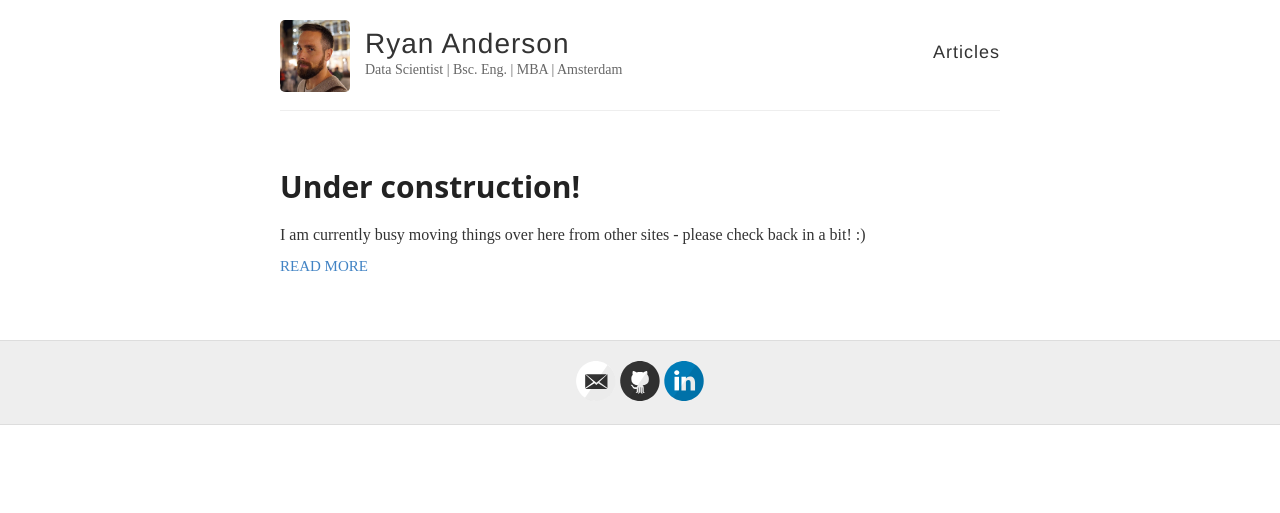
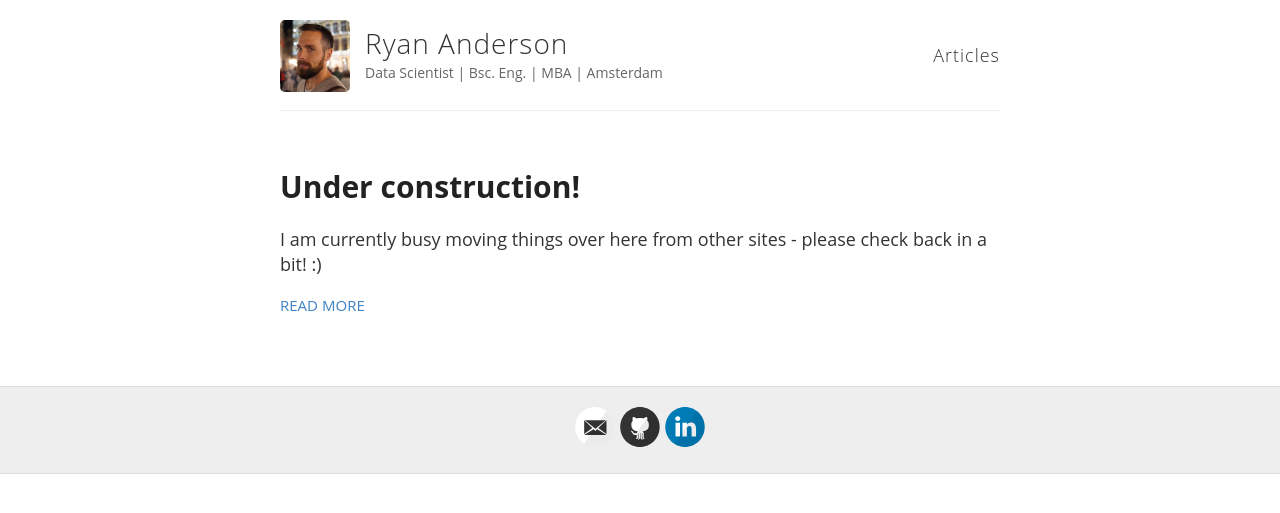
Before and after one commit to ryan-anderson-ds/ryan-anderson-ds.github.io, a Jekyll site: the page built from index.html, in a window 1280 px wide. Shown: the top 513 px of the page. Built offline with Jekyll 4.4.1, drawn with Linux system fonts in a browser that asks for light colours.

Commit message:
Font change

```diff
--- a/_sass/_variables.scss
+++ b/_sass/_variables.scss
@@ -15,8 +15,8 @@ $lightGray: #eee;
 $white: #fff;
 
 // Font stacks
-$helvetica: Helvetica, Arial, sans-serif;
-$helveticaNeue: "Helvetica Neue", Helvetica, Arial, sans-serif;
+$helvetica: Camphor,Open Sans,Segoe UI,sans-serif;
+$helveticaNeue: Camphor,Open Sans,Segoe UI,sans-serif;
 $georgia: Georgia, serif;
 
 // Mobile breakpoints
--- a/style.scss
+++ b/style.scss
@@ -18,10 +18,9 @@ html {
 }
 
 body {
-  background: $white;
-  font-family: 17px Camphor,Open Sans,Segoe UI,sans-serif;
+	background: $white;
+  font: 18px/1.4 $helvetica;
   color: $darkGray;
-
 }
 
 .container {
@@ -32,7 +31,7 @@ body {
 }
 
 h1, h2, h3, h4, h5, h6 {
-  font-family: Camphor,Open Sans,Segoe UI,sans-serif;
+  font-family: $helveticaNeue;
   color: $darkerGray;
   font-weight: bold;
 
```
